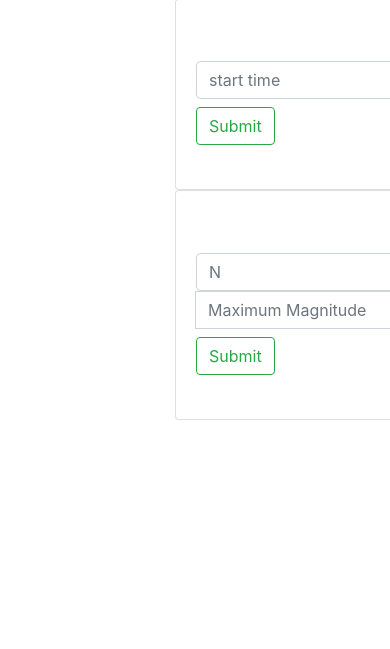
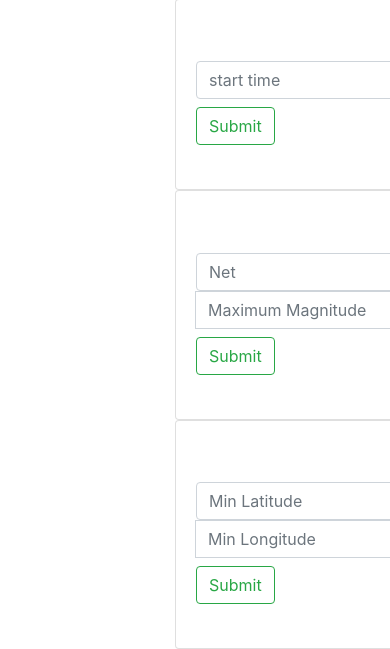
Before and after one commit to sainathindupuri/AdbQuiz2, a Flask app: page / in a window 390 px wide; the page is wider, and only the part inside the window is pictured. Shown: the part 1121-1770 px from the top of that part. Before the commit the page ends 1541 px from the top of that part, so only its background shows below. Run offline with Flask 2, Linux system fonts and the light colour scheme.

Commit message:
completely done

```diff
--- a/app.py
+++ b/app.py
@@ -71,7 +71,16 @@
     return render_template('Question11.html', rows_count = rows_effected, net = net)
 
 
-
+@app.route('/searachquakebylat', methods=['GET', 'POST'])
+def searachquakebylat():
+    lat1 = request.form.get("lat1")
+    lat2 = request.form.get("lat2")
+    long1 = request.form.get("long1")
+    long2 = request.form.get("long2")
+    print("Incoming dates : ", lat1, lat2)
+    cursor.execute("select * from ds inner join dsi on ds.id = dsi.id where latitude between '{}' and '{}' and longitude between '{}' and '{}' ;".format(lat1,lat2,long1,long2))
+    result = cursor.fetchall()
+    return render_template('searachquakebylat.html', list1= result)
 
 
 if __name__ == '__main__':
--- a/templates/index.html
+++ b/templates/index.html
@@ -104,11 +104,11 @@
                                             <i class="icon-pencil primary font-large-2 float-left"></i>
                                         </div>
                                         <div class="media-body text-right">
-                                            <h3>Question 11</h3>
+                                            <h3>Question 12</h3>
                                             <form action="/Question11" , method=post>
                                                 <div class="input-group">
                                                     <input class="form-control mr-sm-2" style="width: 50%;" id="net"
-                                                        name="net" type="text" placeholder="N" aria-label="Start">
+                                                        name="net" type="text" placeholder="Net" aria-label="Start">
                                                     <input class="form-control mr-sm-2" style="width: 50%;" id="magMin"
                                                         name="magMin" type="number" placeholder="Min Magnitude"
                                                         aria-label="Min Magnitude">
@@ -128,17 +128,51 @@
                                 </div>
                             </div>
                         </div>
+
+
+
                     </div>
-
+                    <div class="col-xl-3 col-sm-6 col-12 menucards">
+                        <div class="card">
+                            <div class="card-content">
+                                <div class="card-body">
+                                    <div class="media d-flex">
+                                        <div class="align-self-center">
+                                            <i class="icon-pencil primary font-large-2 float-left"></i>
+                                        </div>
+                                        <div class="media-body text-right">
+                                            <h3>Search Quake By Latitude 11</h3>
+                                            <form action="/searachquakebylat" , method=post>
+                                                <div class="input-group">
+                                                    <input class="form-control mr-sm-2" style="width: 50%;" id="lat1"
+                                                        name="lat1" type="text" placeholder="Min Latitude" aria-label="Start">
+                                                    <input class="form-control mr-sm-2" style="width: 50%;" id="lat2"
+                                                        name="lat2" type="number" placeholder="Max Latitude"
+                                                        aria-label="Min Magnitude">
+                                                    <input class="form-control mr-sm-2" style="width: 50%;" id="long1"
+                                                        name="long1" type="number" placeholder="Min Longitude"
+                                                        aria-label="Maximum Magnitude">
+                                                    <input class="form-control mr-sm-2" style="width: 50%;" id="long2"
+                                                        name="long2" type="number" placeholder="Max Longitude"
+                                                        aria-label="Maximum Magnitude">
+                                                    <button class="btn btn-outline-success my-2 my-sm-0"
+                                                        type="submit">Submit</button>
+                                                </div>
+                                            </form>
+                                        </div>
+                                    </div>
+                                </div>
+                            </div>
+                        </div>
+                </div>
                 </div>
             </div>
+
         </div>
 
-    </div>
+        <footer>
 
-    <footer>
-
-    </footer>
+        </footer>
 
 </body>
 
```
Also changed, not shown: templates/searachquakebylat.html (added, +65 -0 lines).
